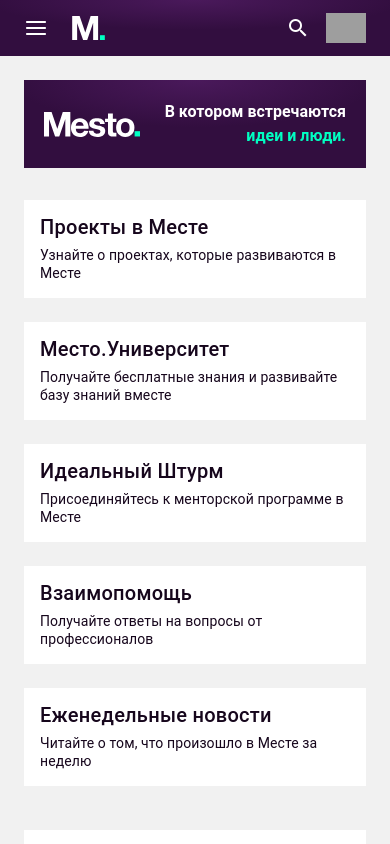
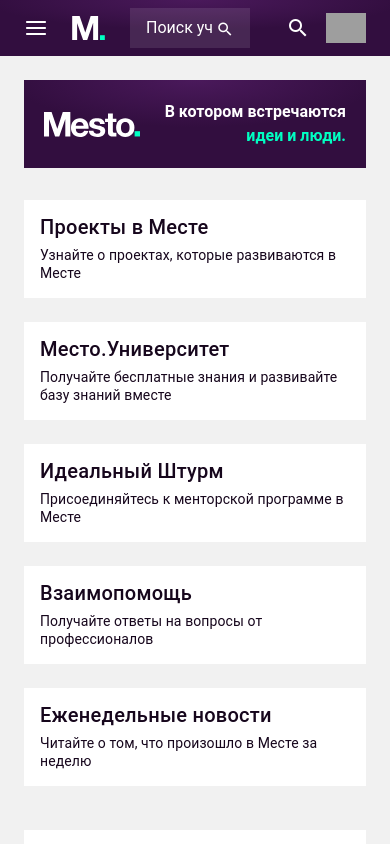
Before and after one commit to Andrei-Zhulid/mesto-start-page, a Vue app: page / in a window 390 px wide. Shown: the top 844 px of the page. Built offline with nearby package versions, Linux system fonts and the light colour scheme; grey boxes are pictures that could not be loaded.

Commit message:
Changed div to v-sheet

```diff
--- a/src/components/TheHeaderBar.vue
+++ b/src/components/TheHeaderBar.vue
@@ -30,7 +30,11 @@
         </v-col>
 
         <v-col md="6">
-          <div class="search d-none d-sm-flex px-4 pt-1">
+          <v-sheet
+            height="40"
+            color="rgba(255, 255, 255, 0.1)"
+            class="px-4 pt-1"
+          >
             <v-text-field
               :placeholder="data.searchPlaceholder"
               hide-details
@@ -44,7 +48,7 @@
               >mdi-magnify
               </v-icon>
             </v-text-field>
-          </div>
+          </v-sheet>
         </v-col>
 
         <v-col
@@ -85,11 +89,6 @@
   height: 24px;
 }
 
-.search {
-  background: rgba(255, 255, 255, 0.1);
-  height: 40px;
-}
-
 .text-field_no-underline.v-input >>> .v-input__slot::before,
 .text-field_no-underline.v-input >>> .v-input__slot::after {
   border-style: none;
```
